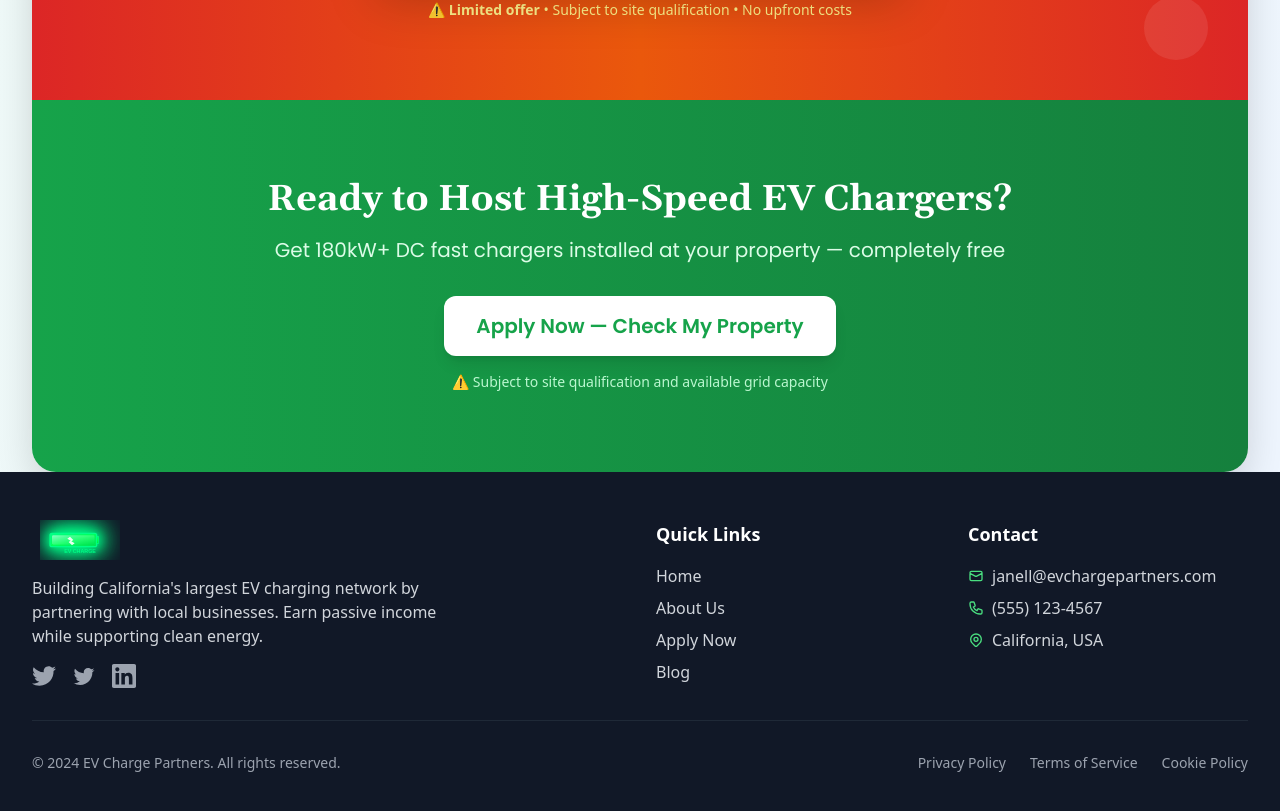
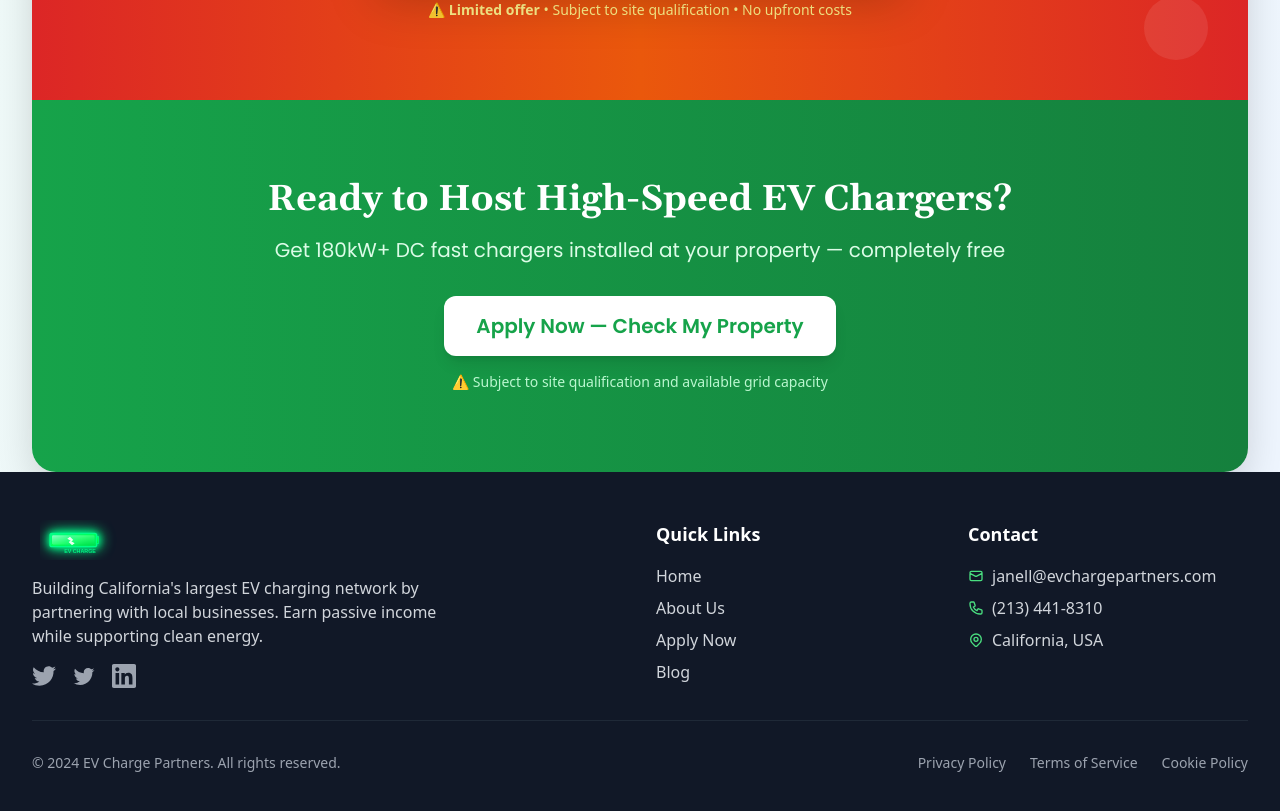
Before and after one commit to jellobear27/ev-charger-co, a Next.js app: page / in a window 1280 px wide. Shown: the part 3216-4027 px from the top of the page. Built offline with nearby package versions, Linux system fonts and the light colour scheme.

Commit message:
Update phone number to TextNow business line

```diff
--- a/src/app/api/contact/route.ts
+++ b/src/app/api/contact/route.ts
@@ -120,7 +120,7 @@ export async function POST(request: NextRequest) {
             </ul>
           </div>
 
-          <p>If you have any questions in the meantime, please don't hesitate to reach out to us at <a href="mailto:janell@evchargepartners.com">janell@evchargepartners.com</a> or call us at (555) 123-4567.</p>
+          <p>If you have any questions in the meantime, please don't hesitate to reach out to us at <a href="mailto:janell@evchargepartners.com">janell@evchargepartners.com</a> or call us at (213) 441-8310.</p>
 
           <p>Best regards,<br>
           The EV Charge Partners Team</p>
--- a/src/components/Footer.tsx
+++ b/src/components/Footer.tsx
@@ -75,7 +75,7 @@ export default function Footer() {
                 <svg className="w-4 h-4 text-green-400 flex-shrink-0" fill="none" stroke="currentColor" viewBox="0 0 24 24">
                   <path strokeLinecap="round" strokeLinejoin="round" strokeWidth={2} d="M3 5a2 2 0 012-2h3.28a1 1 0 01.948.684l1.498 4.493a1 1 0 01-.502 1.21l-2.257 1.13a11.042 11.042 0 005.516 5.516l1.13-2.257a1 1 0 011.21-.502l4.493 1.498a1 1 0 01.684.949V19a2 2 0 01-2 2h-1C9.716 21 3 14.284 3 6V5z" />
                 </svg>
-                <span className="text-sm sm:text-base">(555) 123-4567</span>
+                <span className="text-sm sm:text-base">(213) 441-8310</span>
               </li>
               <li className="flex items-center space-x-2">
                 <svg className="w-4 h-4 text-green-400 flex-shrink-0" fill="none" stroke="currentColor" viewBox="0 0 24 24">
```
Also changed, not shown: src/app/blog/coffee-shops-restaurants-ev-charging-goldmine/page.tsx (indentation only), src/app/blog/mom-and-pop-businesses-free-income-ev-charging/page.tsx (indentation only).
